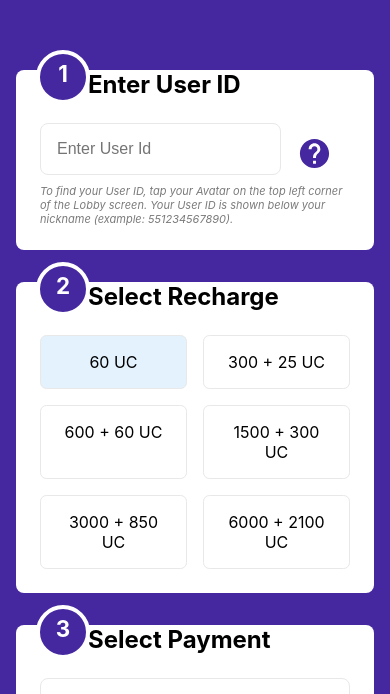
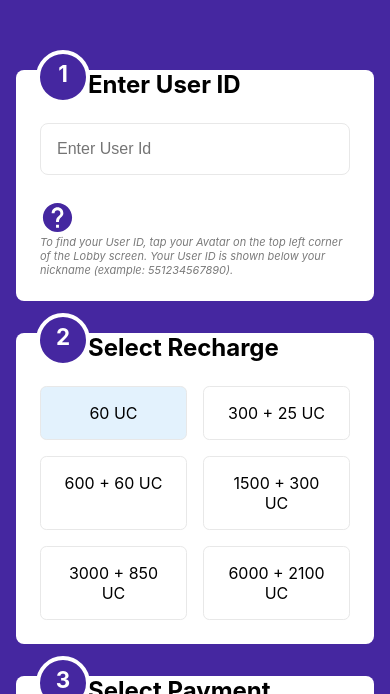
Before and after one commit to CodersGas/pritam_simple_website, a React (Create React App) app: page /payment in a window 390 px wide. Shown: the part 1180-1874 px from the top of the page. Built offline with nearby package versions, Linux system fonts and the light colour scheme.

Commit message:
Fixed UI issue (2)

```diff
--- a/src/index.css
+++ b/src/index.css
@@ -9,6 +9,7 @@ body {
 body,div,dl,dt,dd,ul,ol,li,h1,h2,h3,h4,h5,h6,pre,form,fieldset,input,textarea,p,blockquote,th,td {
   margin:0;
   padding:0;
+  box-sizing: border-box;
 }
 html,body {
   margin:0;
@@ -130,6 +131,7 @@ img {
   justify-content: space-between;
   align-items: center;
   position: relative;
+  flex-wrap: wrap;
 }
 .buyDiv {
   padding: 1rem;
@@ -141,6 +143,7 @@ img {
   display: flex;
   justify-content: space-between;
   align-items: center;
+  flex-wrap: wrap;
 }
 .checkboxInputDiv {
   display: flex;
@@ -276,6 +279,7 @@ img {
   align-items: center;
   gap: 1rem;
   position: relative;
+  flex-wrap: wrap;
 }
 .helpIcon {
   color: #4527a0;
@@ -354,4 +358,8 @@ img {
   .rechargeOptionDiv {
     width: auto;
   }
+  .userIdInput,
+  .emailInput {
+    width: 100%;
+  }
 }
--- a/src/pages/payment/paymentPage.js
+++ b/src/pages/payment/paymentPage.js
@@ -108,7 +108,7 @@ const PaymentPage = (props) => {
 							</div>
 						</Grid>
 
-						<Grid item md={8} >
+						<Grid item md={8} xs={12} sm={12} >
 							<div className="allBlocksContainer" >
 								<Block
 									blockNumber={1}
@@ -204,6 +204,7 @@ const PaymentPage = (props) => {
 											OPTIONAL:  If you would like a receipt of the purchase by email, please enter an email address
 										</p>
 
+										<div className="inputBuyDiv" >
 											<input
 												placeholder="E-mail address"
 												className="emailInput"
@@ -233,6 +234,7 @@ const PaymentPage = (props) => {
 												>
 													Buy Now
 												</button>
+											</div>
 										</div>
 									</div>
 								</Block>
```
Lines whose indentation alone changed are shown as unchanged.
